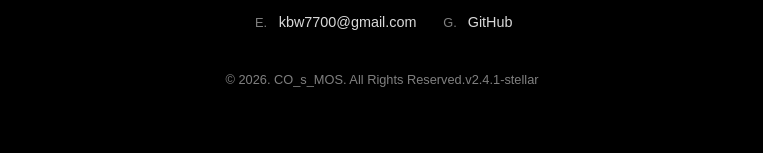
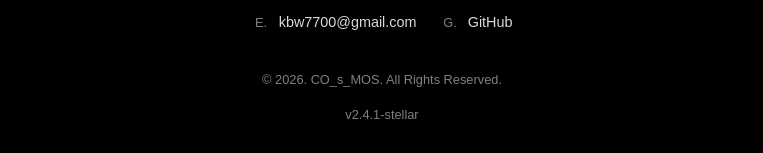
Before and after one commit to QCoQCo/MY_WORK, a React (Vite) app: page / in a window 1280 px wide. Shown: the part 3629-3782 px from the top of the page, without its empty margins (258-1021 px from the left). Before the commit the page ends 3750 px from the top, so only its background shows below. Built offline with nearby package versions, Linux system fonts and the light colour scheme.

Commit message:
footer style fix

```diff
--- a/src/components/Footer.css
+++ b/src/components/Footer.css
@@ -50,6 +50,14 @@
     font-size: 0.8rem;
 }
 
+#footer .ft_bottom {
+    display: flex;
+    flex-direction: column;
+    align-items: center;
+    gap: 1rem;
+    text-align: center;
+}
+
 /* R.3: 480px 이하 */
 @media (max-width: 480px) {
     #footer {
```
Lines whose indentation alone changed are shown as unchanged.
